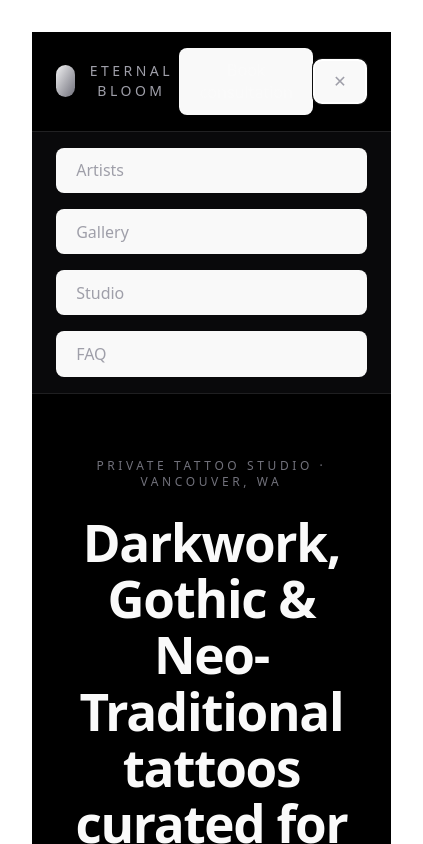
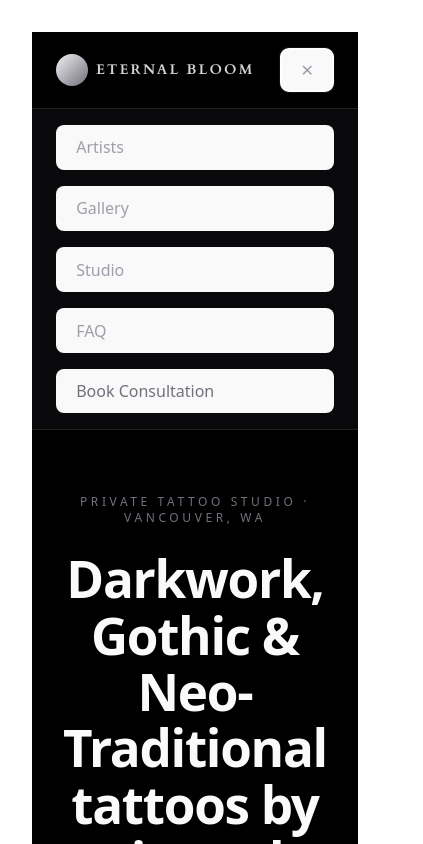
Before and after one commit to maxvellr/eternal-bloom, a React (Vite) app: page / in a window 390 px wide. Both pictures are taken after a click on the button "Toggle menu". Shown: the top 844 px of the page, 423 px wide, since content can reach past the window. Built offline with nearby package versions, Linux system fonts and the light colour scheme.

Commit message:
font updates and header fix

```diff
--- a/index.html
+++ b/index.html
@@ -1,10 +1,16 @@
-<!doctype html>
+<!DOCTYPE html>
 <html lang="en">
   <head>
+    <link rel="preconnect" href="https://fonts.googleapis.com" />
+    <link rel="preconnect" href="https://fonts.gstatic.com" crossorigin />
+    <link
+      href="https://fonts.googleapis.com/css2?family=Cardo:ital,wght@0,400;0,700;1,400&display=swap"
+      rel="stylesheet"
+    />
     <meta charset="UTF-8" />
-    <link rel="icon" type="image/svg+xml" href="/vite.svg" />
+    <link rel="icon" type="image/svg+xml" href="" />
     <meta name="viewport" content="width=device-width, initial-scale=1.0" />
-    <title>eternal-bloom</title>
+    <title>Eternal Bloom Tattoo</title>
   </head>
   <body>
     <div id="root"></div>
--- a/src/components/layout/Header.jsx
+++ b/src/components/layout/Header.jsx
@@ -1,25 +1,25 @@
-import { useState } from 'react';
-import Button from '../ui/Button';
+import { useState } from "react";
+import Button from "../ui/Button";
 
 function Header() {
   const [mobileMenuOpen, setMobileMenuOpen] = useState(false);
 
-  const navItems = ['Artists', 'Gallery', 'Studio', 'FAQ'];
+  const navItems = ["Artists", "Gallery", "Studio", "FAQ"];
 
   return (
     <header className="border-b border-zinc-800/80">
       <div className="mx-auto flex max-w-6xl items-center justify-between px-6 py-4">
         {/* Logo */}
-        <div className="flex items-center gap-2">
+        <div className="flex items-center gap-2 mr-6">
           <div className="h-8 w-8 rounded-full bg-gradient-to-br from-zinc-100 to-zinc-500" />
-          <span className="text-sm tracking-[0.25em] uppercase text-zinc-400">
+          <span className="text-sm tracking-[0.15em] uppercase text-zinc-300 font-[Cardo] font-bold">
             Eternal Bloom
           </span>
         </div>
 
         {/* Desktop Nav */}
         <nav className="hidden gap-6 text-sm text-zinc-400 md:flex">
-          {navItems.map(item => (
+          {navItems.map((item) => (
             <button
               key={item}
               className="hover:text-zinc-100 transition-colors"
@@ -29,17 +29,18 @@ function Header() {
           ))}
         </nav>
 
-        {/* CTA */}
-        <Button variant="small">
-          Book consultation
-        </Button>
+        {/* Desktop CTA - HIDDEN ON MOBILE */}
+        <div className="hidden md:block ml-6">
+          <Button variant="small">Book consultation</Button>
+        </div>
 
-        {/* Mobile Menu Toggle */}
+        {/* Mobile Menu Toggle - ONLY ON MOBILE */}
         <button
-          className="md:hidden text-zinc-400"
+          className="md:hidden text-zinc-400 text-xl p-2 border border-transparent hover:border-zinc-500 transition-colors focus:outline-none focus:border-zinc-500"
           onClick={() => setMobileMenuOpen(!mobileMenuOpen)}
+          aria-label="Toggle menu"
         >
-          {mobileMenuOpen ? '✕' : '☰'}
+          {mobileMenuOpen ? "✕" : "☰"}
         </button>
       </div>
 
@@ -47,14 +48,21 @@ function Header() {
       {mobileMenuOpen && (
         <div className="md:hidden border-t border-zinc-800/80 bg-zinc-950">
           <nav className="flex flex-col gap-4 px-6 py-4">
-            {navItems.map(item => (
+            {navItems.map((item) => (
               <button
                 key={item}
                 className="text-left text-zinc-400 hover:text-zinc-100 transition-colors"
+                onClick={() => setMobileMenuOpen(false)}
               >
                 {item}
               </button>
             ))}
+            {/* CTA in mobile menu */}
+            <div>
+              <Button variant="primary" className="w-full text-left">
+                Book Consultation
+              </Button>
+            </div>
           </nav>
         </div>
       )}
--- a/src/components/sections/Hero.jsx
+++ b/src/components/sections/Hero.jsx
@@ -16,7 +16,7 @@ function Hero() {
               Private Tattoo Studio · Vancouver, WA
             </p>
             <h1 className="text-4xl font-semibold tracking-tight text-zinc-50 sm:text-5xl">
-              Darkwork, Gothic & Neo-Traditional tattoos curated for you.
+              Darkwork, Gothic & Neo-Traditional tattoos by artists who care.
             </h1>
             <p className="max-w-xl text-sm leading-relaxed text-zinc-400">
               Eternal Bloom is a private studio focused on custom, clean work and a calm,
--- a/src/components/ui/Button.jsx
+++ b/src/components/ui/Button.jsx
@@ -1,7 +1,7 @@
 function Button({ variant = 'primary', children, onClick, className = '' }) {
   const baseStyles = 'rounded-full px-5 py-2 text-sm font-medium transition-colors';
   const variants = {
-    primary: 'bg-zinc-50 text-zinc-900 hover:bg-zinc-200',
+    primary: 'bg-zinc-50 text-zinc-500 hover:bg-zinc-200',
     secondary: 'border border-zinc-700 text-zinc-200 hover:border-zinc-500 hover:bg-zinc-900',
     small: 'border border-zinc-700 bg-zinc-900 px-4 py-1.5 text-zinc-50 hover:border-zinc-500 hover:bg-zinc-800'
   };
--- a/tailwind.config.js
+++ b/tailwind.config.js
@@ -1,8 +1,14 @@
-/** @type {import('tailwindcss').Config} */
 export default {
-  content: ["./src/**/*.{html,js,jsx,ts,tsx}"],
+  content: [
+    "./index.html",
+    "./src/**/*.{js,jsx,ts,tsx}",  // Make sure this catches all your files
+  ],
   theme: {
-    extend: {},
+    extend: {
+      fontFamily: {
+        cardo: ['Cardo', 'serif'],
+      },
+    },
   },
   plugins: [],
 };
```
